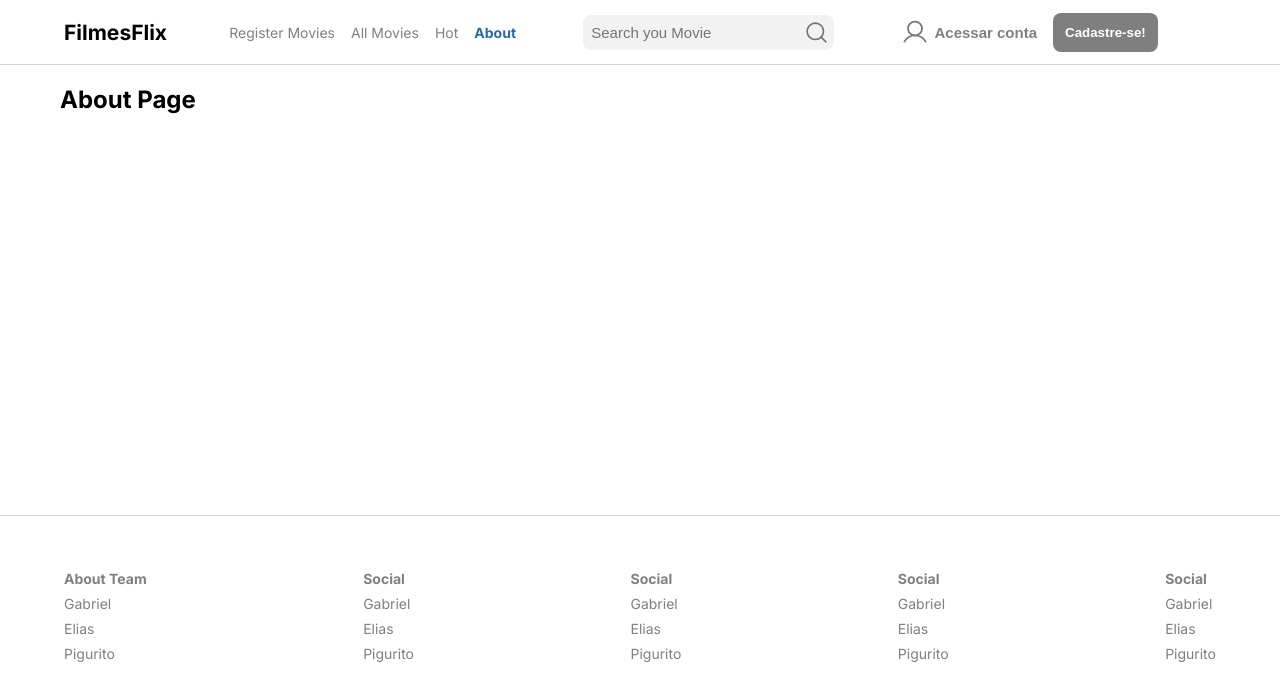
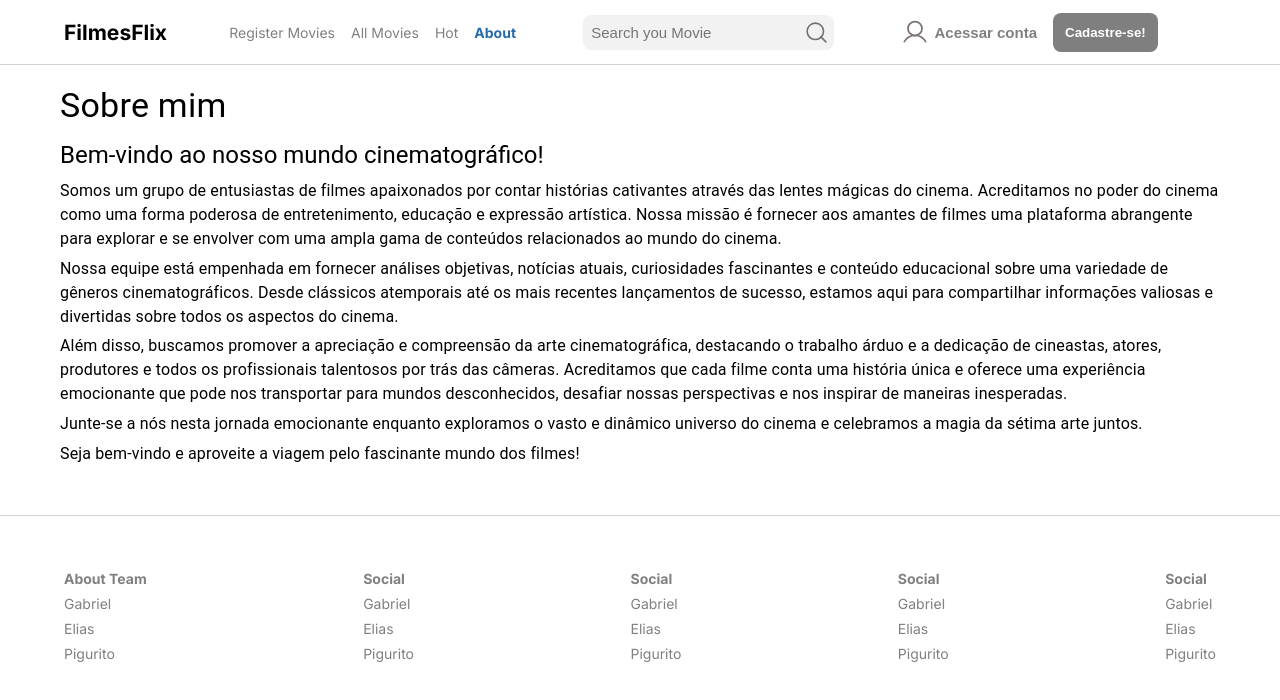
Before and after one commit to gontijogabriel/filmesflix, a Next.js app in the folder frontend/: page /about in a window 1280 px wide. Shown: the top 700 px of the page. Built offline with nearby package versions, Linux system fonts and the light colour scheme.

Commit message:
feat: inclusão do sobre mim

```diff
--- a/frontend/src/app/about/page.tsx
+++ b/frontend/src/app/about/page.tsx
@@ -1,10 +1,43 @@
+import {Typography } from "@mui/material";
 import { PageContainer, PageContent } from "../styles/PageStyles";
 
 export default function About() {
   return (
     <PageContainer>
       <PageContent>
-        <h2>About Page</h2>
+      <Typography variant="h4" component="h2" gutterBottom>
+          Sobre mim
+        </Typography>
+        <Typography variant="h5" gutterBottom>
+        Bem-vindo ao nosso mundo cinematográfico!
+      </Typography>
+      <Typography variant="body1" gutterBottom>
+        Somos um grupo de entusiastas de filmes apaixonados por contar histórias cativantes
+        através das lentes mágicas do cinema. Acreditamos no poder do cinema como uma forma
+        poderosa de entretenimento, educação e expressão artística. Nossa missão é fornecer
+        aos amantes de filmes uma plataforma abrangente para explorar e se envolver com uma
+        ampla gama de conteúdos relacionados ao mundo do cinema.
+      </Typography>
+      <Typography variant="body1" gutterBottom>
+        Nossa equipe está empenhada em fornecer análises objetivas, notícias atuais, curiosidades
+        fascinantes e conteúdo educacional sobre uma variedade de gêneros cinematográficos. Desde
+        clássicos atemporais até os mais recentes lançamentos de sucesso, estamos aqui para compartilhar
+        informações valiosas e divertidas sobre todos os aspectos do cinema.
+      </Typography>
+      <Typography variant="body1" gutterBottom>
+        Além disso, buscamos promover a apreciação e compreensão da arte cinematográfica, destacando o
+        trabalho árduo e a dedicação de cineastas, atores, produtores e todos os profissionais talentosos
+        por trás das câmeras. Acreditamos que cada filme conta uma história única e oferece uma experiência
+        emocionante que pode nos transportar para mundos desconhecidos, desafiar nossas perspectivas e nos
+        inspirar de maneiras inesperadas.
+      </Typography>
+      <Typography variant="body1" gutterBottom>
+        Junte-se a nós nesta jornada emocionante enquanto exploramos o vasto e dinâmico universo do cinema
+        e celebramos a magia da sétima arte juntos.
+      </Typography>
+      <Typography variant="body1">
+        Seja bem-vindo e aproveite a viagem pelo fascinante mundo dos filmes!
+      </Typography>
       </PageContent>
     </PageContainer>
   );
```
